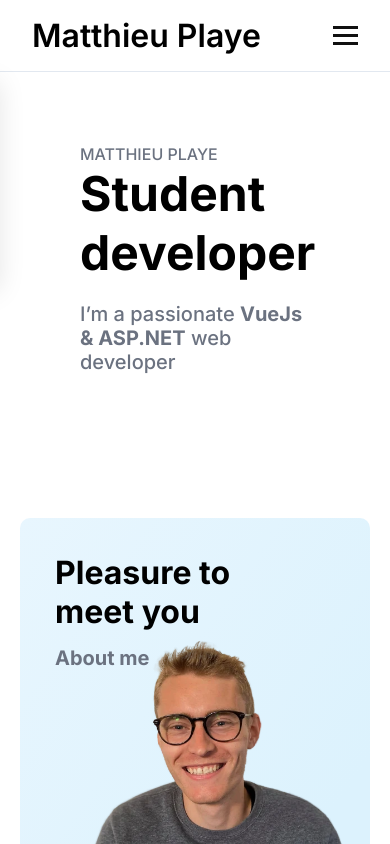
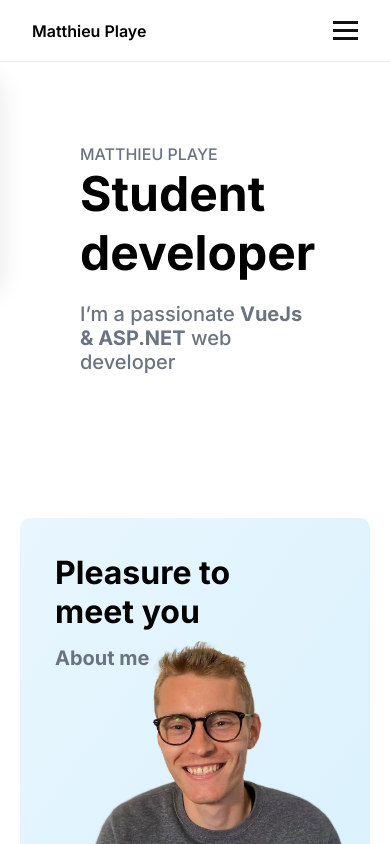
Before and after one commit to PlayeMatthieu/Portfolio, a Nuxt app: page / in a window 390 px wide. Shown: the top 844 px of the page. Built offline with nearby package versions, Linux system fonts and the light colour scheme.

Commit message:
fix font-size & padding

```diff
--- a/assets/scss/components/_navbar.scss
+++ b/assets/scss/components/_navbar.scss
@@ -1,6 +1,6 @@
 .header {
   width: 100%;
-  padding: 50px 60px;
+  padding: 30px 60px;
   background-color: white;
 }
 
@@ -84,6 +84,9 @@
     transition: 0.3s;
     box-shadow: 0 10px 27px rgba(0, 0, 0, 0.1);
   }
+  .nav-logo {
+    font-size: 1em;
+  }
 
   .nav-menu.active {
     left: 0;
```
